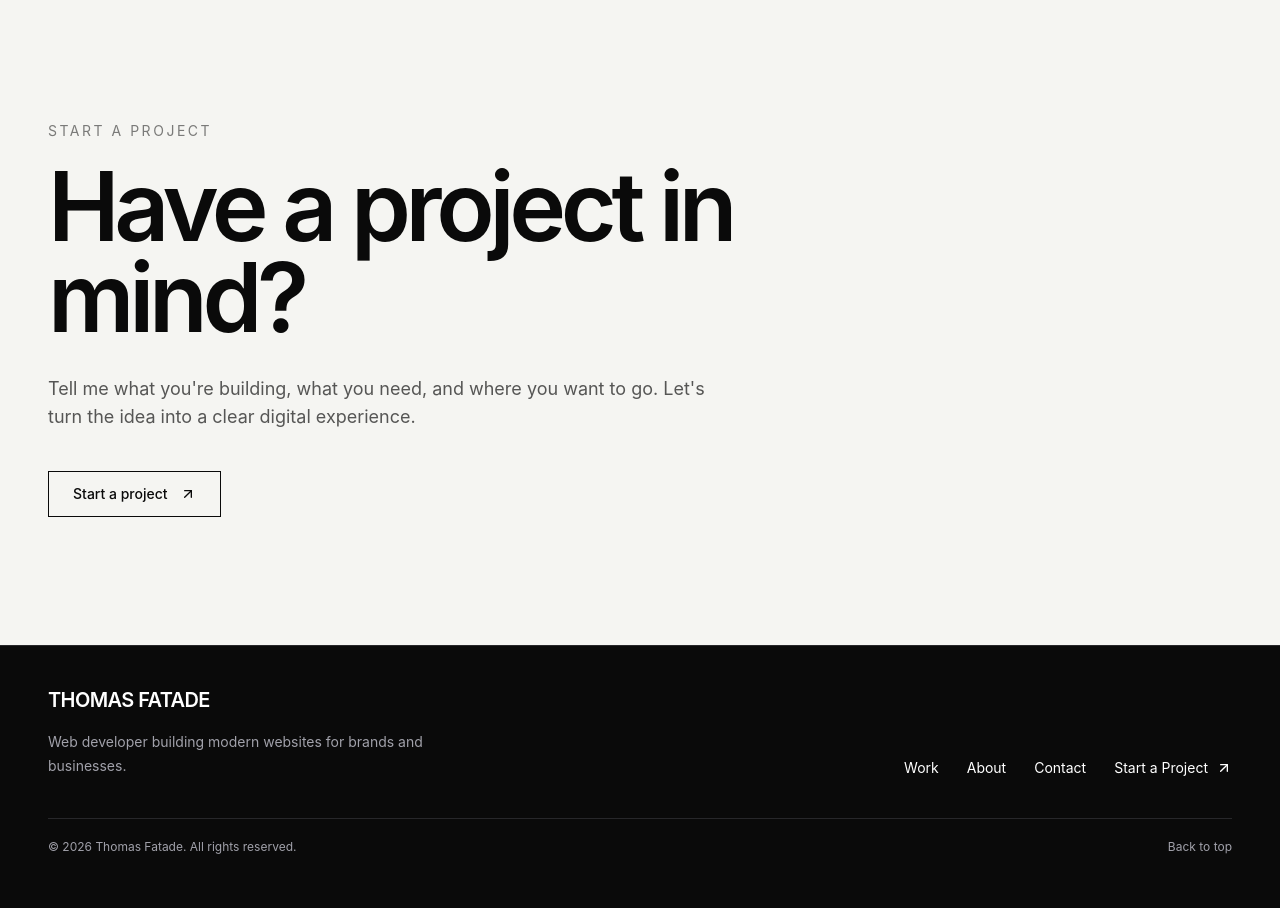
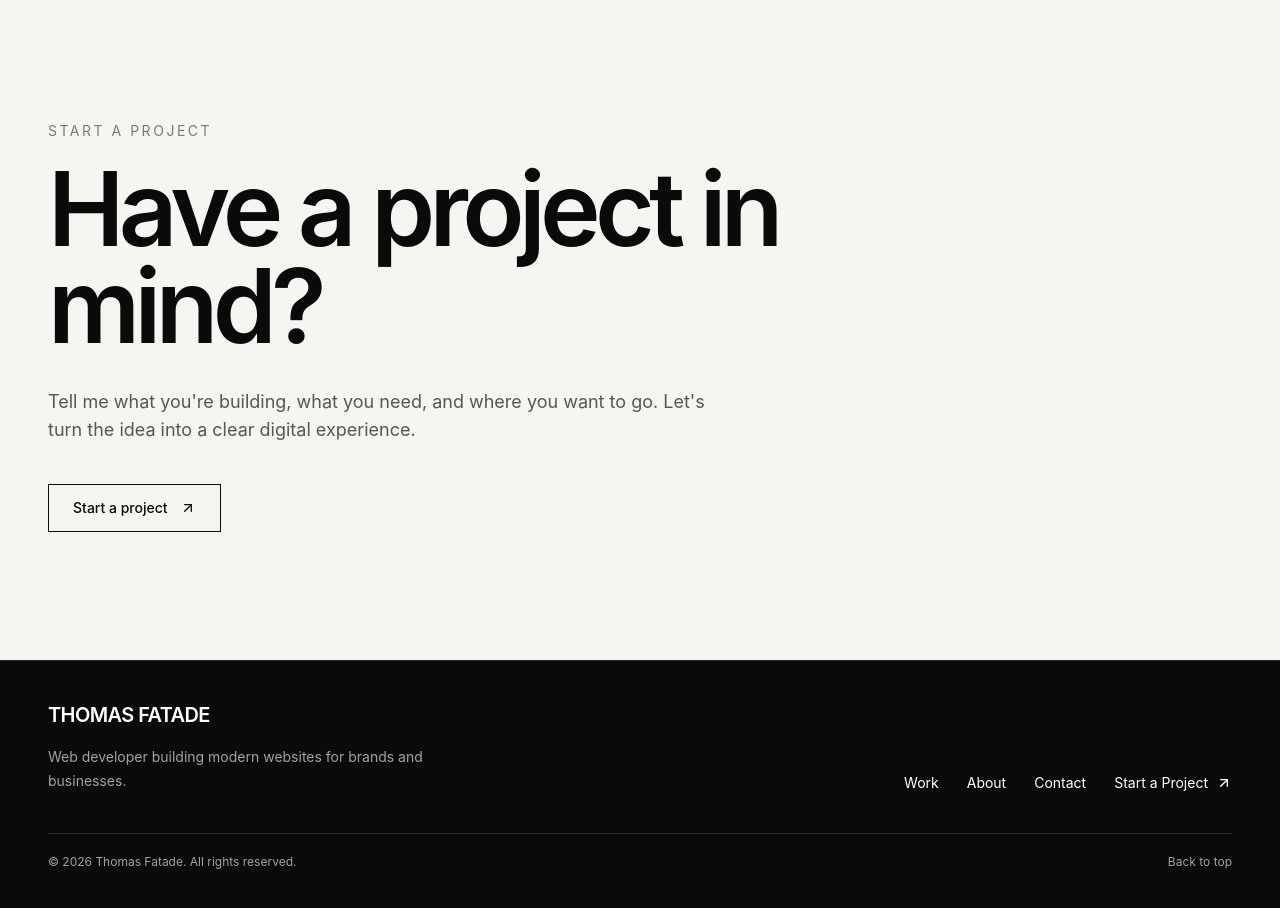
Before and after one commit to Thomas302-star/Thomas-portfolio, a Next.js app: page / in a window 1280 px wide. Shown: the part 5520-6428 px from the top of the page. Built offline with nearby package versions, Linux system fonts and the light colour scheme.

Commit message:
feat: animate final project call to action

```diff
--- a/components/sections/final-cta-section.tsx
+++ b/components/sections/final-cta-section.tsx
@@ -1,28 +1,21 @@
 import { ArrowUpRight } from "lucide-react";
+import { Reveal } from "@/components/ui/reveal";
 
 export function FinalCtaSection() {
   return (
-    <section className="border-t border-[var(--border)] bg-[var(--surface)] px-6 py-24 text-[var(--background)] sm:px-8 lg:px-12 lg:py-32">
+    <section className="border-t border-[var(--border)] bg-[var(--surface)] px-5 py-20 text-[var(--background)] sm:px-8 lg:px-12 lg:py-32">
       <div className="mx-auto max-w-7xl">
-        <div className="max-w-4xl">
-          <p className="text-sm uppercase tracking-[0.18em] text-black/50">
-            Start a project
-          </p>
-          <h2 className="mt-5 font-[var(--font-display)] text-5xl font-semibold leading-[0.95] tracking-[-0.055em] sm:text-7xl lg:text-8xl">
-            Have a project in mind?
-          </h2>
-          <p className="mt-8 max-w-2xl text-base leading-7 text-black/65 sm:text-lg">
-            Tell me what you&apos;re building, what you need, and where you want
-            to go. Let&apos;s turn the idea into a clear digital experience.
-          </p>
-          <a
-            href="/contact"
-            className="mt-10 inline-flex items-center gap-3 border border-[var(--background)] px-6 py-3 text-sm font-medium transition-colors duration-200 hover:bg-[var(--background)] hover:text-[var(--surface)]"
-          >
-            Start a project
-            <ArrowUpRight aria-hidden="true" className="size-4" />
-          </a>
-        </div>
+        <Reveal>
+          <div className="max-w-4xl">
+            <p className="text-xs uppercase tracking-[0.18em] text-black/50 sm:text-sm">Start a project</p>
+            <h2 className="mt-5 font-[var(--font-display)] text-[clamp(3rem,8vw,8rem)] font-semibold leading-[0.95] tracking-[-0.055em]">Have a project in mind?</h2>
+            <p className="mt-8 max-w-2xl text-base leading-7 text-black/65 sm:text-lg">Tell me what you&apos;re building, what you need, and where you want to go. Let&apos;s turn the idea into a clear digital experience.</p>
+            <a href="/contact" className="mt-10 inline-flex min-h-12 items-center gap-3 border border-[var(--background)] px-6 py-3 text-sm font-medium transition-colors duration-200 hover:bg-[var(--background)] hover:text-[var(--surface)] focus-visible:outline-none focus-visible:ring-2 focus-visible:ring-[var(--accent)]">
+              Start a project
+              <ArrowUpRight aria-hidden="true" className="size-4" />
+            </a>
+          </div>
+        </Reveal>
       </div>
     </section>
   );
```
